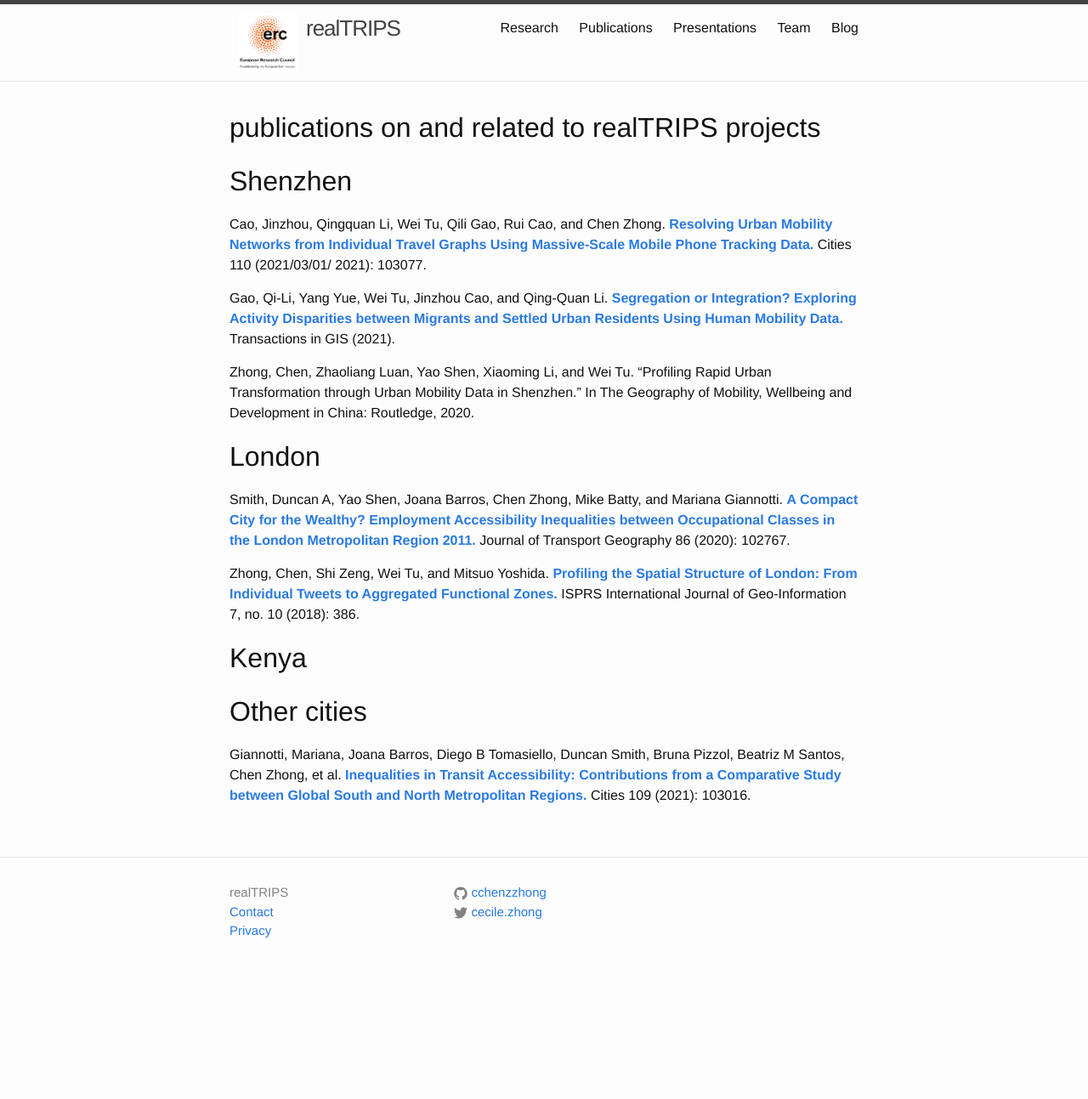
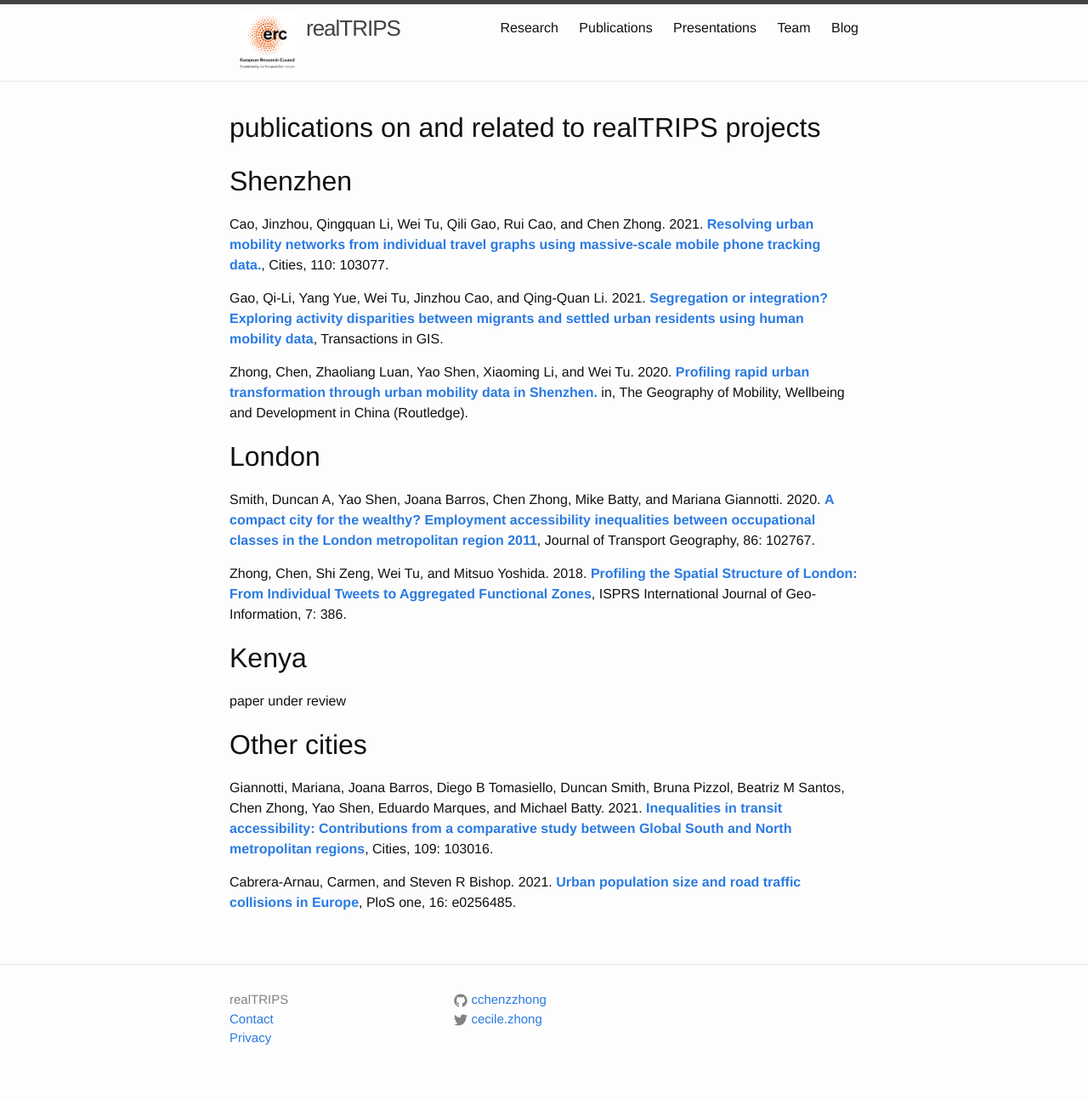
Before and after one commit to c-zhong-ucl-ac-uk/realTRIPS, a Jekyll site: the page built from publications.md, in a window 1280 px wide. Shown: the whole page at 85% size. Built offline with Jekyll 4.4.1, drawn with Linux system fonts in a browser that asks for light colours; before the commit the page ends 1167 px from its top, so only the background shows below that.

Commit message:
publication updated

```diff
--- a/publications.md
+++ b/publications.md
@@ -8,25 +8,24 @@ tagline: Documentation produced by, or associated with, the project
 
 
 ## Shenzhen
+Cao, Jinzhou, Qingquan Li, Wei Tu, Qili Gao, Rui Cao, and Chen Zhong. 2021. [**Resolving urban mobility networks from individual travel graphs using massive-scale mobile phone tracking data.**](https://doi.org/https://doi.org/10.1016/j.cities.2020.103077.), Cities, 110: 103077.
 
+Gao, Qi‐Li, Yang Yue, Wei Tu, Jinzhou Cao, and Qing‐Quan Li. 2021. [**Segregation or integration? Exploring activity disparities between migrants and settled urban residents using human mobility data**](https://onlinelibrary.wiley.com/doi/pdf/10.1111/tgis.12760?casa_token=gyMbIgEPEkMAAAAA:k5Wgy1iAsJvcrVGlnH0kMJELSCyosI1UlczIYUWR_TZXm_SZARVi1GdRU1uI2BxDqxj449iGA1HIgvw), Transactions in GIS.
 
-Cao, Jinzhou, Qingquan Li, Wei Tu, Qili Gao, Rui Cao, and Chen Zhong. [**Resolving Urban Mobility Networks from Individual Travel Graphs Using Massive-Scale Mobile Phone Tracking Data.**](https://doi.org/https://doi.org/10.1016/j.cities.2020.103077.) Cities 110 (2021/03/01/ 2021): 103077.
-
-
-Gao, Qi‐Li, Yang Yue, Wei Tu, Jinzhou Cao, and Qing‐Quan Li. [**Segregation or Integration? Exploring Activity Disparities between Migrants and Settled Urban Residents Using Human Mobility Data.**](https://onlinelibrary.wiley.com/doi/pdf/10.1111/tgis.12760?casa_token=gyMbIgEPEkMAAAAA:k5Wgy1iAsJvcrVGlnH0kMJELSCyosI1UlczIYUWR_TZXm_SZARVi1GdRU1uI2BxDqxj449iGA1HIgvw) Transactions in GIS  (2021).
-
-Zhong, Chen, Zhaoliang Luan, Yao Shen, Xiaoming Li, and Wei Tu. "Profiling Rapid Urban Transformation through Urban Mobility Data in Shenzhen." In The Geography of Mobility, Wellbeing and Development in China: Routledge, 2020.
+Zhong, Chen, Zhaoliang Luan, Yao Shen, Xiaoming Li, and Wei Tu. 2020. [**Profiling rapid urban transformation through urban mobility data in Shenzhen.**](https://www.taylorfrancis.com/chapters/edit/10.4324/9781315112954-7/profiling-rapid-urban-transformation-urban-mobility-data-shenzhen-chen-zhong-zhaoliang-luan-yao-shen-xiaoming-li-wei-tu) in, The Geography of Mobility, Wellbeing and Development in China (Routledge).
 
 ## London
-Smith, Duncan A, Yao Shen, Joana Barros, Chen Zhong, Mike Batty, and Mariana Giannotti. [**A Compact City for the Wealthy? Employment Accessibility Inequalities between Occupational Classes in the London Metropolitan Region 2011.**](https://doi.org/10.1016/j.jtrangeo.2020.102767) Journal of Transport Geography 86 (2020): 102767.
+Smith, Duncan A, Yao Shen, Joana Barros, Chen Zhong, Mike Batty, and Mariana Giannotti. 2020. [**A compact city for the wealthy? Employment accessibility inequalities between occupational classes in the London metropolitan region 2011**](https://doi.org/10.1016/j.jtrangeo.2020.102767), Journal of Transport Geography, 86: 102767.
 
-Zhong, Chen, Shi Zeng, Wei Tu, and Mitsuo Yoshida. [**Profiling the Spatial Structure of London: From Individual Tweets to Aggregated Functional Zones.**](http://www.mdpi.com/2220-9964/7/10/386.) ISPRS International Journal of Geo-Information 7, no. 10 (2018): 386.
+Zhong, Chen, Shi Zeng, Wei Tu, and Mitsuo Yoshida. 2018. [**Profiling the Spatial Structure of London: From Individual Tweets to Aggregated Functional Zones**](http://www.mdpi.com/2220-9964/7/10/386.), ISPRS International Journal of Geo-Information, 7: 386.
 
 
 ## Kenya
 
-
+paper under review
 
 ## Other cities
 
-Giannotti, Mariana, Joana Barros, Diego B Tomasiello, Duncan Smith, Bruna Pizzol, Beatriz M Santos, Chen Zhong, et al. [**Inequalities in Transit Accessibility: Contributions from a Comparative Study between Global South and North Metropolitan Regions.**](https://doi.org/10.1016/j.cities.2020.103016) Cities 109 (2021): 103016.
+Giannotti, Mariana, Joana Barros, Diego B Tomasiello, Duncan Smith, Bruna Pizzol, Beatriz M Santos, Chen Zhong, Yao Shen, Eduardo Marques, and Michael Batty. 2021. [**Inequalities in transit accessibility: Contributions from a comparative study between Global South and North metropolitan regions**](https://doi.org/10.1016/j.cities.2020.103016), Cities, 109: 103016.
+
+Cabrera-Arnau, Carmen, and Steven R Bishop. 2021. [**Urban population size and road traffic collisions in Europe**](https://journals.plos.org/plosone/article?id=10.1371/journal.pone.0256485), PloS one, 16: e0256485.
```
